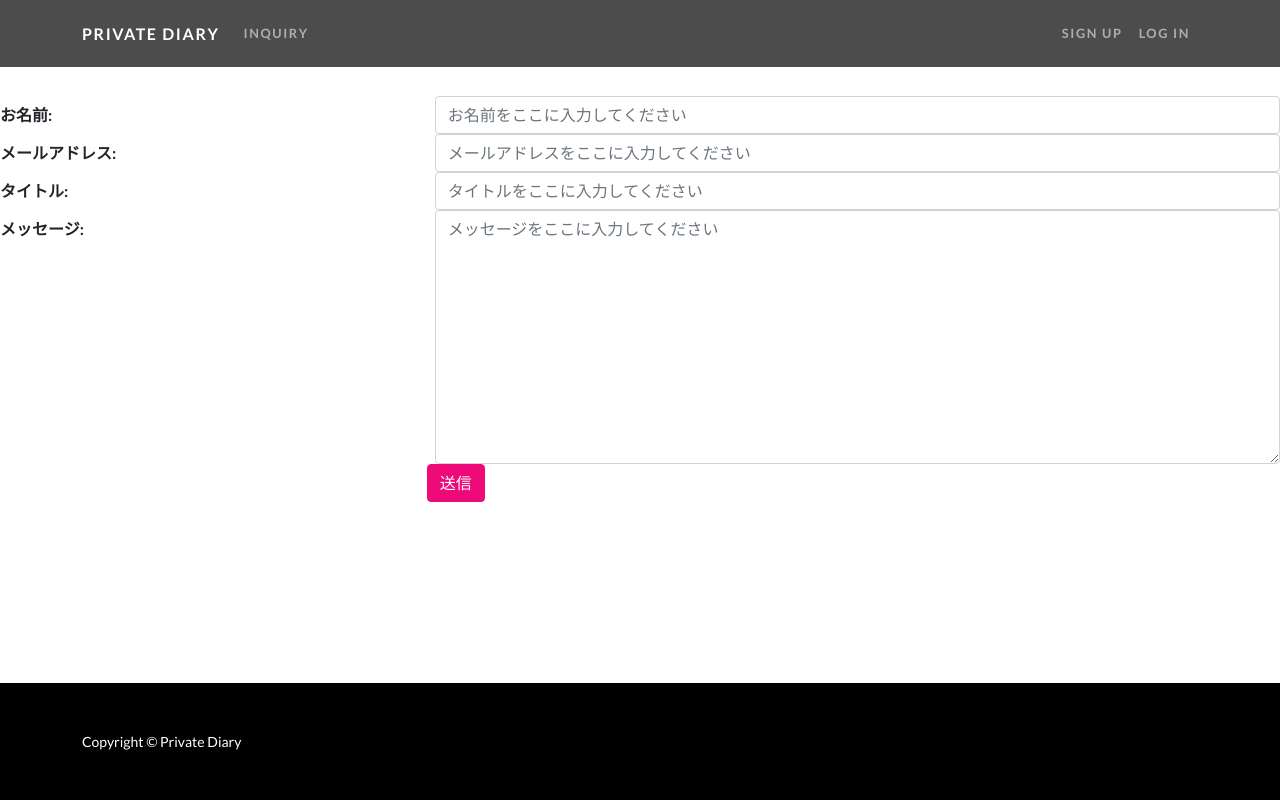
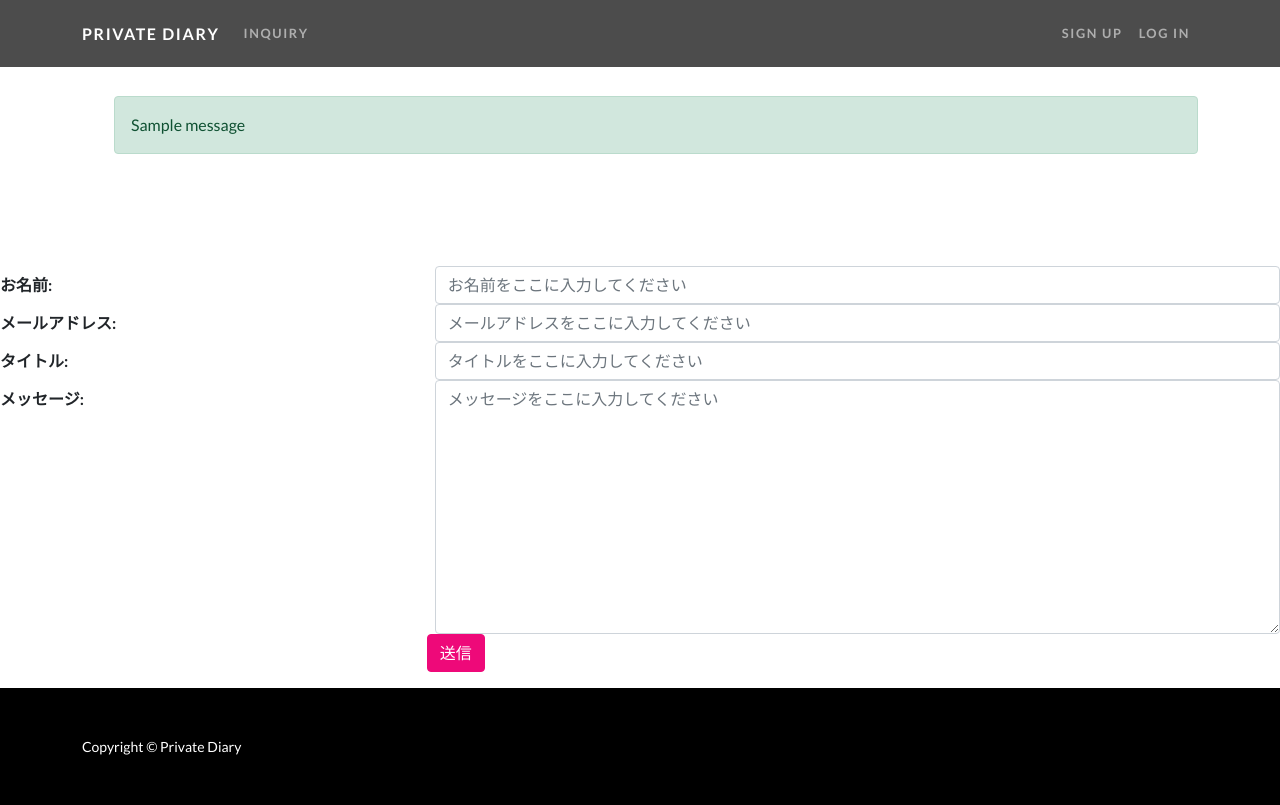
Before and after one commit to kanyamo/diary, a Django app: page /inquiry/ in a window 1280 px wide. Run offline with Django 4.2, Linux system fonts and the light colour scheme; tables that the repository leaves empty hold one stand-in row (values such as "Sample post"); one stand-in notice (Sample message) is shown; some libraries are stand-ins or nearby versions.

Commit message:
メール送信機能の完成（開発環境）

```diff
--- a/diary/forms.py
+++ b/diary/forms.py
@@ -27,7 +27,7 @@ class InquiryForm(forms.Form):
         message = self.cleaned_data['message']
 
         subject = 'お問い合わせ {}'.format(title)
-        message = '送信者名: {0}\nメールアドレス: {1}\nメッセージ: {2}'.fomrat(
+        message = '送信者名: {0}\nメールアドレス: {1}\nメッセージ: {2}'.format(
             name, email, message)
         from_email = 'admin@example.com'
         to_list = [
--- a/diary/templates/base.html
+++ b/diary/templates/base.html
@@ -50,6 +50,23 @@
             </div>
         </nav>
         {% block header %}{% endblock %}
+
+        {% if messages %}
+        <div class="container">
+            <div class="row">
+                <div class="my-div-style w-100">
+                    <ul class="messages" style="list-style:none;">
+                        {% for message in messages %}
+                        <li {% if message.tags %} class="{{message.tags}}" {% endif %}>
+                            {{ message }}
+                        </li>
+                        {% endfor %}
+                    </ul>
+                </div>
+            </div>
+        </div>
+        {% endif %}
+
         {% block contents %}{% endblock %}
         <!-- Footer -->
         <footer class="py-5 bg-black">
--- a/diary/views.py
+++ b/diary/views.py
@@ -3,6 +3,7 @@ from django.views import generic
 from .forms import InquiryForm
 import logging
 from django.urls import reverse_lazy
+from django.contrib import messages
 
 logger = logging.getLogger(__name__)  # ロガーを取得
 
@@ -18,6 +19,7 @@ class InquiryView(generic.FormView):
 
     def form_valid(self, form):
         form.send_email()  # メール送信メソッドを取得
+        messages.success(self.request, 'メッセージを送信しました。')
         logger.info('Inquiry sent by {}'.format(
-            form.cleand_data['name']))  # ログを出力
+            form.cleaned_data['name']))  # ログを出力
         return super().form_valid(form)
--- a/manage.py
+++ b/manage.py
@@ -10,7 +10,7 @@ def main():
     load_dotenv()
 
     os.environ.setdefault('DJANGO_SETTINGS_MODULE',
-                          '{{ project_name }}.settings.dev')
+                          'private_diary.settings.dev')
     try:
         from django.core.management import execute_from_command_line
     except ImportError as exc:
--- a/private_diary/wsgi.py
+++ b/private_diary/wsgi.py
@@ -16,6 +16,6 @@ from dotenv import load_dotenv
 load_dotenv()
 
 os.environ.setdefault('DJANGO_SETTINGS_MODULE',
-                      '{{ prject_name }}.settings.dev')
+                      'private_diary.settings.dev')
 
 application = get_wsgi_application()
```
Also changed, not shown: private_diary/settings/base.py (+10 -2 lines).
